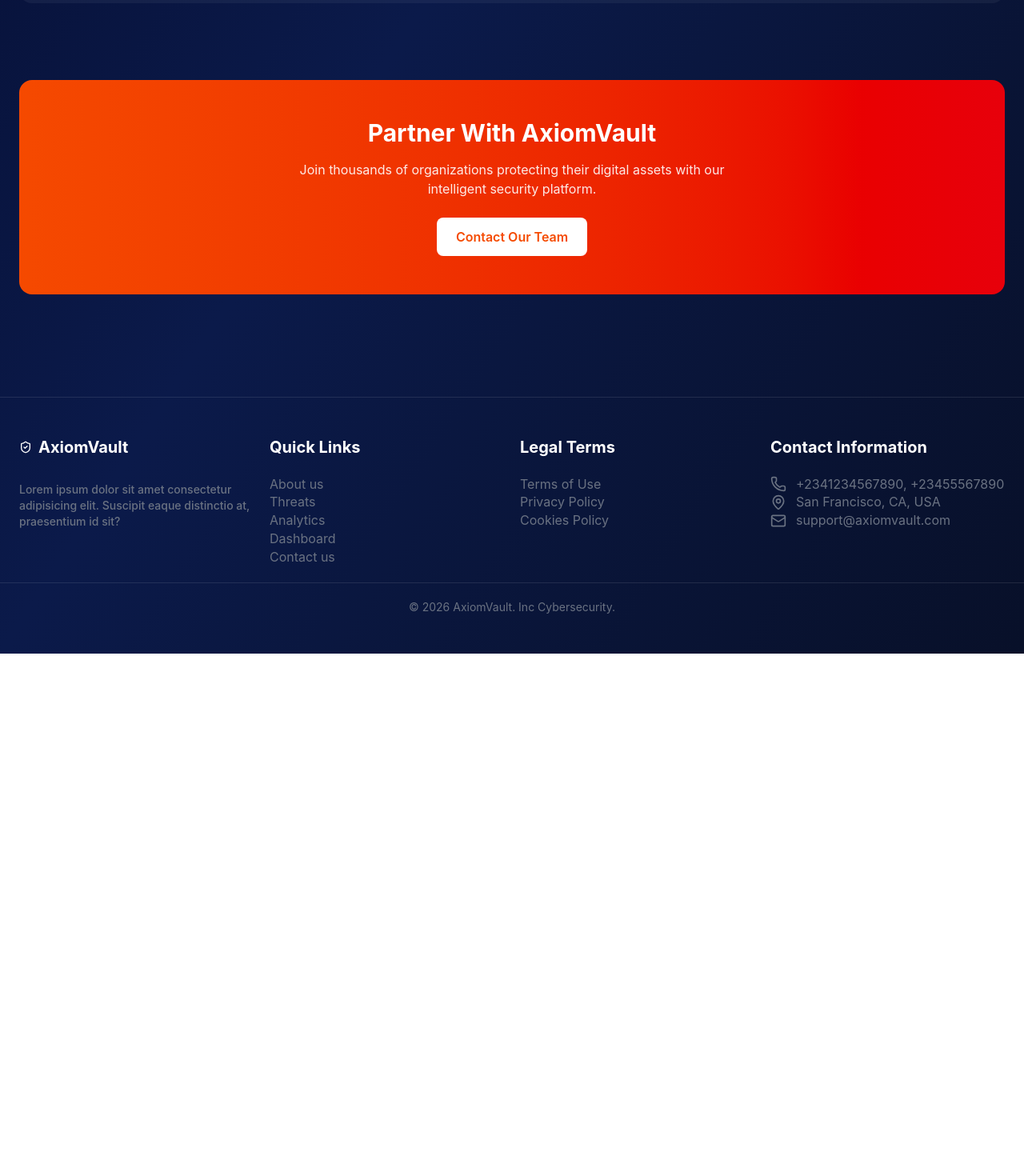
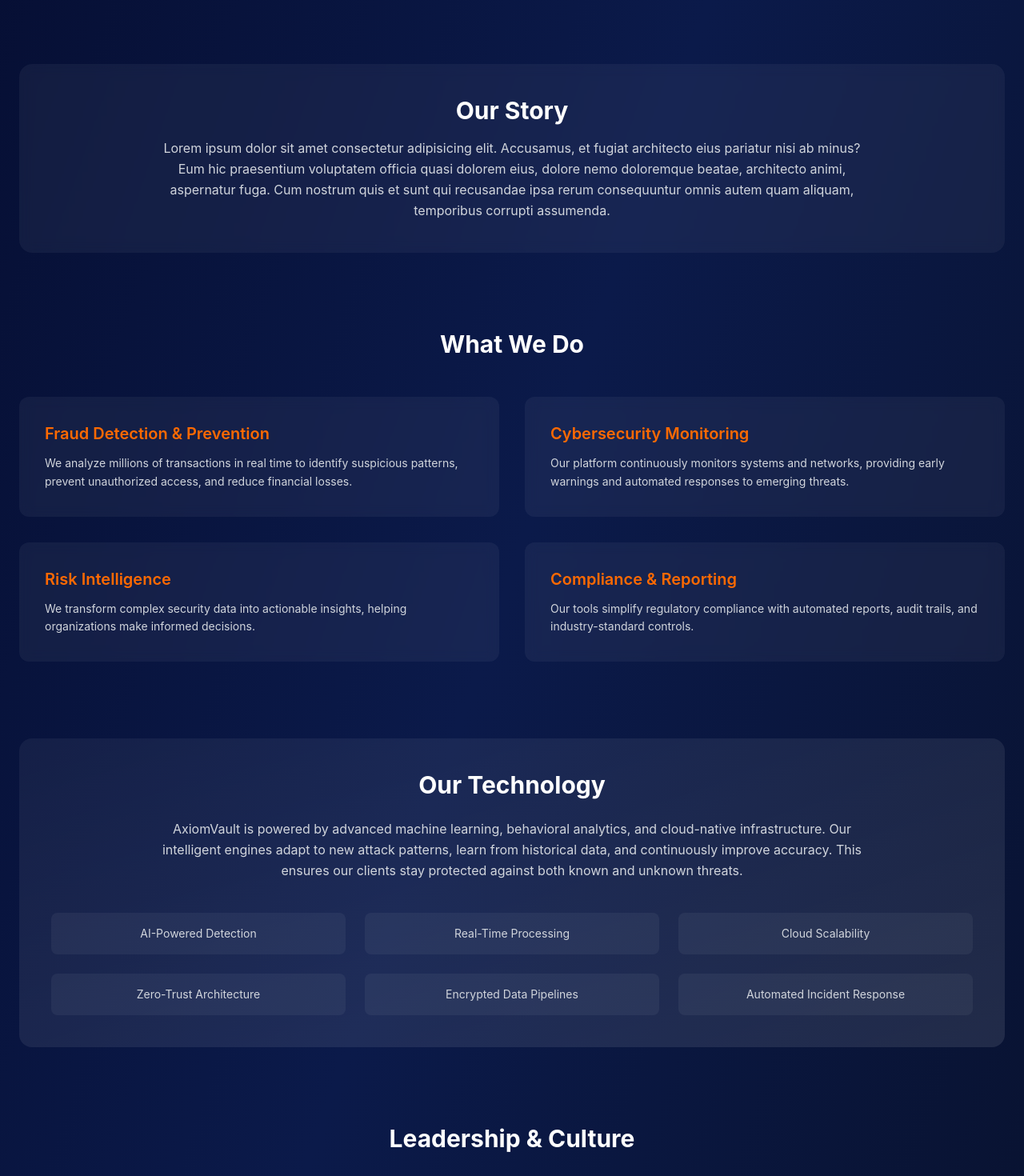
Before and after one commit to chikamso-cmd/AxiomVault, a React (Vite) app: page /about in a window 1280 px wide. Shown: the part 1140-2610 px from the top of the page at 80% size. Before the commit the page ends 1957 px from the top, so only its background shows below. Built offline with nearby package versions, Linux system fonts and the light colour scheme.

Commit message:
added the about page

```diff
--- a/src/Pages/AboutUs.jsx
+++ b/src/Pages/AboutUs.jsx
@@ -1,7 +1,7 @@
 import { motion } from "framer-motion";
 import { Shield, Users, Target, Globe } from "lucide-react";
+import Nav from "../components/Nav";
 import Footer from "../components/Footer";
-import Nav from "../components/Nav";
 
 export default function AboutUs() {
   return (
@@ -10,7 +10,7 @@
       <Nav />
 
       {/* Hero */}
-      <section className="max-w-7xl mx-auto px-6 pt-40 pb-24 text-center">
+      <section className="max-w-7xl mx-auto px-6 pt-35 pb-24 text-center">
         <motion.h2
           initial={{ opacity: 0, y: 20 }}
           animate={{ opacity: 1, y: 0 }}
@@ -134,6 +134,142 @@
         </div>
       </section>
 
+      {/* Our Story */}
+      <section className="max-w-7xl mx-auto px-6 pb-24">
+        <motion.div
+          whileInView={{ opacity: 1, y: 0 }}
+          initial={{ opacity: 0, y: 30 }}
+          transition={{ duration: 0.6 }}
+          viewport={{ once: true }}
+          className="bg-white/5 backdrop-blur rounded-2xl p-10"
+        >
+          <h3 className="text-3xl font-bold mb-4 text-center">Our Story</h3>
+          <p className="text-gray-300 leading-relaxed max-w-4xl mx-auto text-center">
+            Lorem ipsum dolor sit amet consectetur adipisicing elit. Accusamus,
+            et fugiat architecto eius pariatur nisi ab minus? Eum hic
+            praesentium voluptatem officia quasi dolorem eius, dolore nemo
+            doloremque beatae, architecto animi, aspernatur fuga. Cum nostrum
+            quis et sunt qui recusandae ipsa rerum consequuntur omnis autem quam
+            aliquam, temporibus corrupti assumenda.
+          </p>
+        </motion.div>
+      </section>
+
+      {/* What We Do */}
+      <section className="max-w-7xl mx-auto px-6 pb-24">
+        <h3 className="text-3xl font-bold text-center mb-12">What We Do</h3>
+
+        <div className="grid md:grid-cols-2 gap-8">
+          {[
+            {
+              title: "Fraud Detection & Prevention",
+              desc: "We analyze millions of transactions in real time to identify suspicious patterns, prevent unauthorized access, and reduce financial losses.",
+            },
+            {
+              title: "Cybersecurity Monitoring",
+              desc: "Our platform continuously monitors systems and networks, providing early warnings and automated responses to emerging threats.",
+            },
+            {
+              title: "Risk Intelligence",
+              desc: "We transform complex security data into actionable insights, helping organizations make informed decisions.",
+            },
+            {
+              title: "Compliance & Reporting",
+              desc: "Our tools simplify regulatory compliance with automated reports, audit trails, and industry-standard controls.",
+            },
+          ].map((item, i) => (
+            <motion.div
+              key={i}
+              whileInView={{ opacity: 1, y: 0 }}
+              initial={{ opacity: 0, y: 20 }}
+              transition={{ delay: i * 0.1 }}
+              viewport={{ once: true }}
+              className="bg-white/5 backdrop-blur rounded-xl p-8"
+            >
+              <h4 className="text-xl font-semibold mb-3 text-orange-500">
+                {item.title}
+              </h4>
+              <p className="text-gray-300 text-sm leading-relaxed">
+                {item.desc}
+              </p>
+            </motion.div>
+          ))}
+        </div>
+      </section>
+
+      {/* Technology */}
+      <section className="max-w-7xl mx-auto px-6 pb-24">
+        <motion.div
+          whileInView={{ opacity: 1, y: 0 }}
+          initial={{ opacity: 0, y: 30 }}
+          transition={{ duration: 0.6 }}
+          viewport={{ once: true }}
+          className="bg-gradient-to-br from-white/5 to-white/10 rounded-2xl p-10"
+        >
+          <h3 className="text-3xl font-bold mb-6 text-center">
+            Our Technology
+          </h3>
+
+          <p className="text-gray-300 max-w-4xl mx-auto text-center leading-relaxed">
+            AxiomVault is powered by advanced machine learning, behavioral
+            analytics, and cloud-native infrastructure. Our intelligent engines
+            adapt to new attack patterns, learn from historical data, and
+            continuously improve accuracy. This ensures our clients stay
+            protected against both known and unknown threats.
+          </p>
+
+          <div className="grid sm:grid-cols-2 lg:grid-cols-3 gap-6 mt-10">
+            {[
+              "AI-Powered Detection",
+              "Real-Time Processing",
+              "Cloud Scalability",
+              "Zero-Trust Architecture",
+              "Encrypted Data Pipelines",
+              "Automated Incident Response",
+            ].map((tech, i) => (
+              <div
+                key={i}
+                className="bg-white/5 rounded-lg p-4 text-center text-sm text-gray-300"
+              >
+                {tech}
+              </div>
+            ))}
+          </div>
+        </motion.div>
+      </section>
+
+      {/* Leadership & Culture */}
+      <section className="max-w-7xl mx-auto px-6 pb-24">
+        <h3 className="text-3xl font-bold text-center mb-10">
+          Leadership & Culture
+        </h3>
+
+        <p className="text-gray-300 max-w-3xl mx-auto text-center leading-relaxed">
+          Our leadership team brings together experts in cybersecurity, data
+          science, finance, and software engineering. At AxiomVault, we foster a
+          culture of transparency, collaboration, and continuous learning. We
+          believe that strong teams build strong security.
+        </p>
+
+        <div className="grid sm:grid-cols-2 lg:grid-cols-3 gap-6 mt-10">
+          {[
+            "Integrity & Accountability",
+            "Diversity & Inclusion",
+            "Customer-Centric Thinking",
+            "Continuous Innovation",
+            "Global Collaboration",
+            "Ethical Technology",
+          ].map((value, i) => (
+            <div
+              key={i}
+              className="bg-white/5 rounded-xl p-6 text-center text-sm text-gray-300"
+            >
+              {value}
+            </div>
+          ))}
+        </div>
+      </section>
+
       {/* CTA */}
       <section className="max-w-7xl mx-auto px-6 pb-32 text-center">
         <motion.div
```
Also changed, not shown: 1 other file (tests, documents, lock files or other folders).
